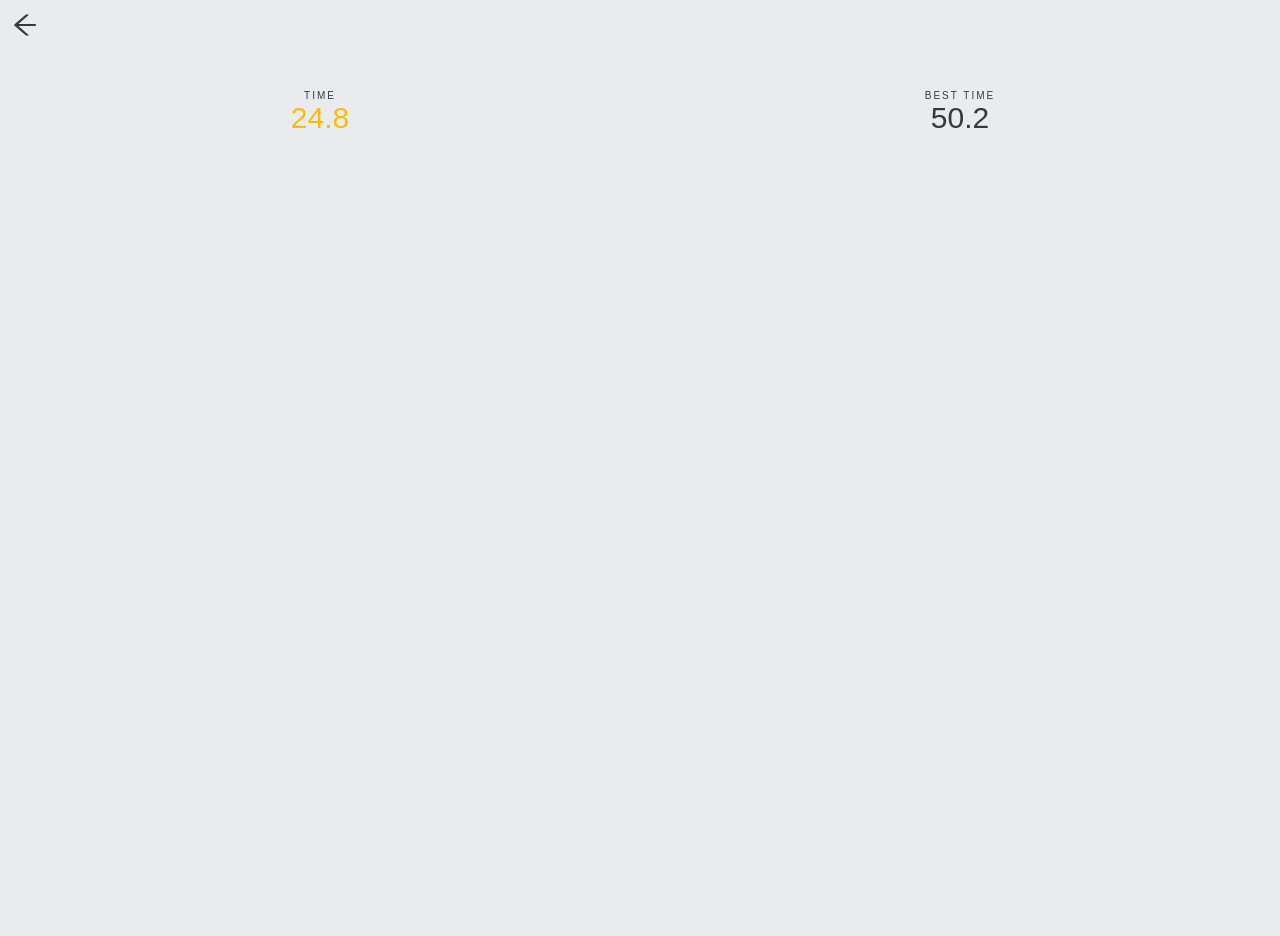
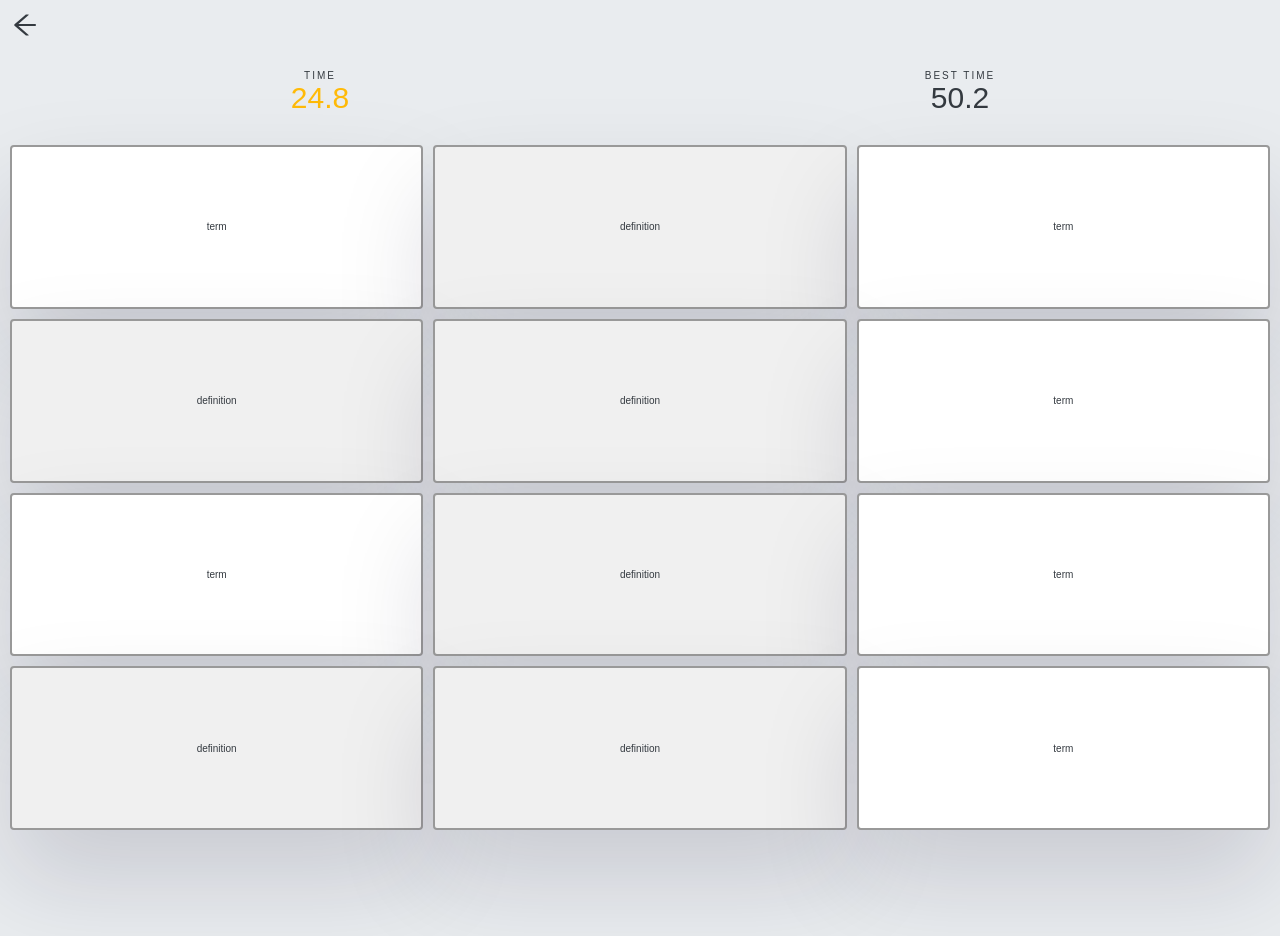
Before and after one commit to justin-cueva/MatchCards, a React (Create React App) app: page /myDecks/match/1 in a window 1280 px wide. Both pictures are taken after a click on the button "Start game". Shown: the top 936 px of the page. Built offline with nearby package versions, Linux system fonts and the light colour scheme.

Commit message:
displaying hardcoded cards

```diff
--- a/src/components/matchPage/Matching.tsx
+++ b/src/components/matchPage/Matching.tsx
@@ -20,7 +20,20 @@ const Matching = () => {
           <span>50.2</span>
         </div>
       </div>
-      <div className="matching__cards"></div>
+      <div className="matching__cards">
+        <div className={`matching__card ${"term"}`}>term</div>
+        <div className={`matching__card ${"definition"}`}>definition</div>
+        <div className={`matching__card ${"term"}`}>term</div>
+        <div className={`matching__card ${"definition"}`}>definition</div>
+        <div className={`matching__card ${"definition"}`}>definition</div>
+        <div className={`matching__card ${"term"}`}>term</div>
+        <div className={`matching__card ${"term"}`}>term</div>
+        <div className={`matching__card ${"definition"}`}>definition</div>
+        <div className={`matching__card ${"term"}`}>term</div>
+        <div className={`matching__card ${"definition"}`}>definition</div>
+        <div className={`matching__card ${"definition"}`}>definition</div>
+        <div className={`matching__card ${"term"}`}>term</div>
+      </div>
     </div>
   );
 };
--- a/src/styles/matchPage/matching.css
+++ b/src/styles/matchPage/matching.css
@@ -1,8 +1,14 @@
+.page--matching {
+  height: 100vh;
+  display: flex;
+  flex-direction: column;
+}
+
 .matching__stats {
   display: flex;
   justify-content: space-evenly;
   align-items: center;
-  padding: 4rem 0;
+  padding: 2rem 0 3rem 0;
 }
 
 .matching__header {
@@ -31,3 +37,34 @@
 .matching__stats .field span {
   font-size: 3rem;
 }
+
+/* MATCHING CARDS */
+
+.matching__cards {
+  display: grid;
+  flex: 1;
+  grid-template-columns: repeat(3, 1fr);
+  grid-template-rows: repeat(4, 25%);
+  gap: 1rem;
+  padding: 0 1rem;
+}
+
+.matching__card {
+  display: flex;
+  align-items: center;
+  justify-content: center;
+  text-align: center;
+  /* this needs to change later */
+  /* height: 8rem; */
+  border-radius: 4px;
+  border: 2px solid #999;
+  box-shadow: rgba(17, 12, 46, 0.15) 0px 48px 100px 0px;
+}
+
+.matching__card.term {
+  background-color: rgb(255, 255, 255);
+}
+
+.matching__card.definition {
+  background-color: rgb(240, 240, 240);
+}
```
